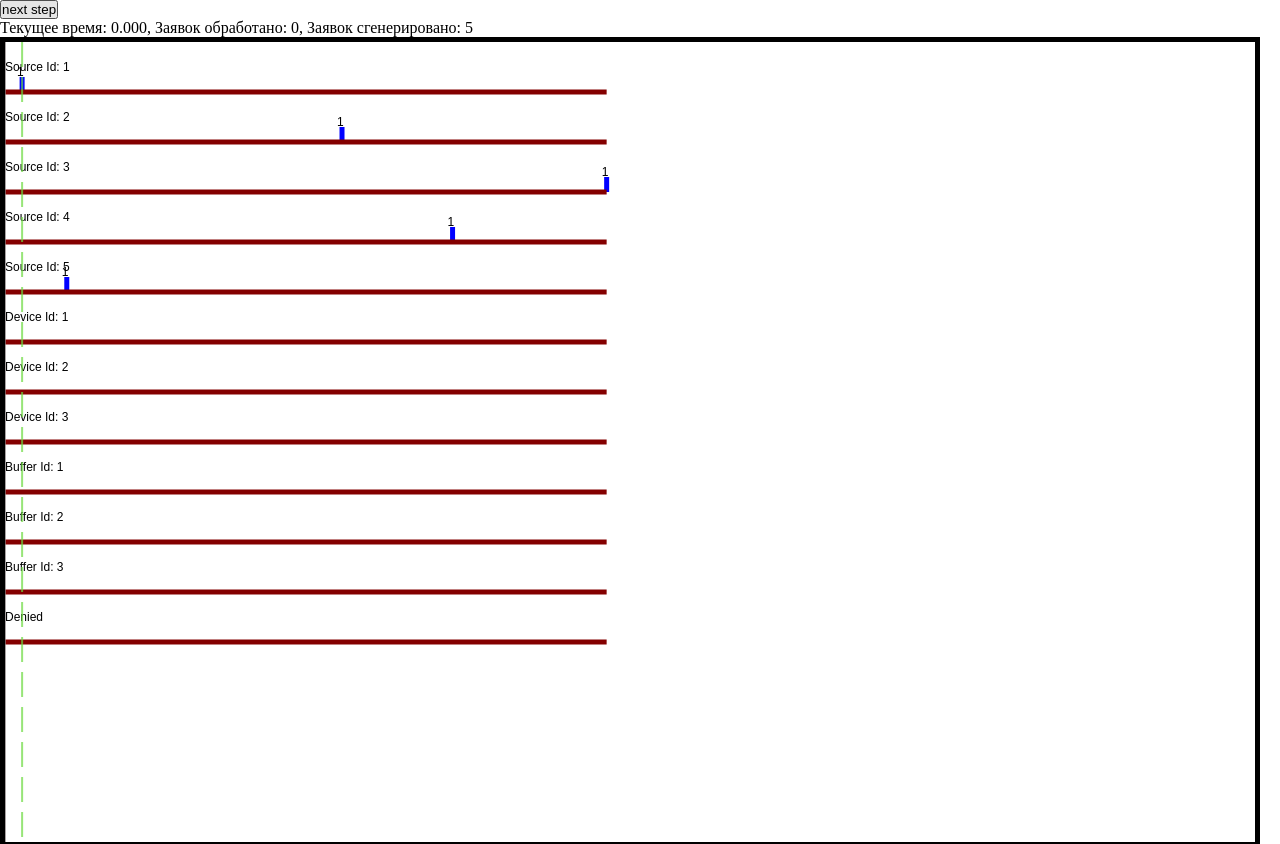
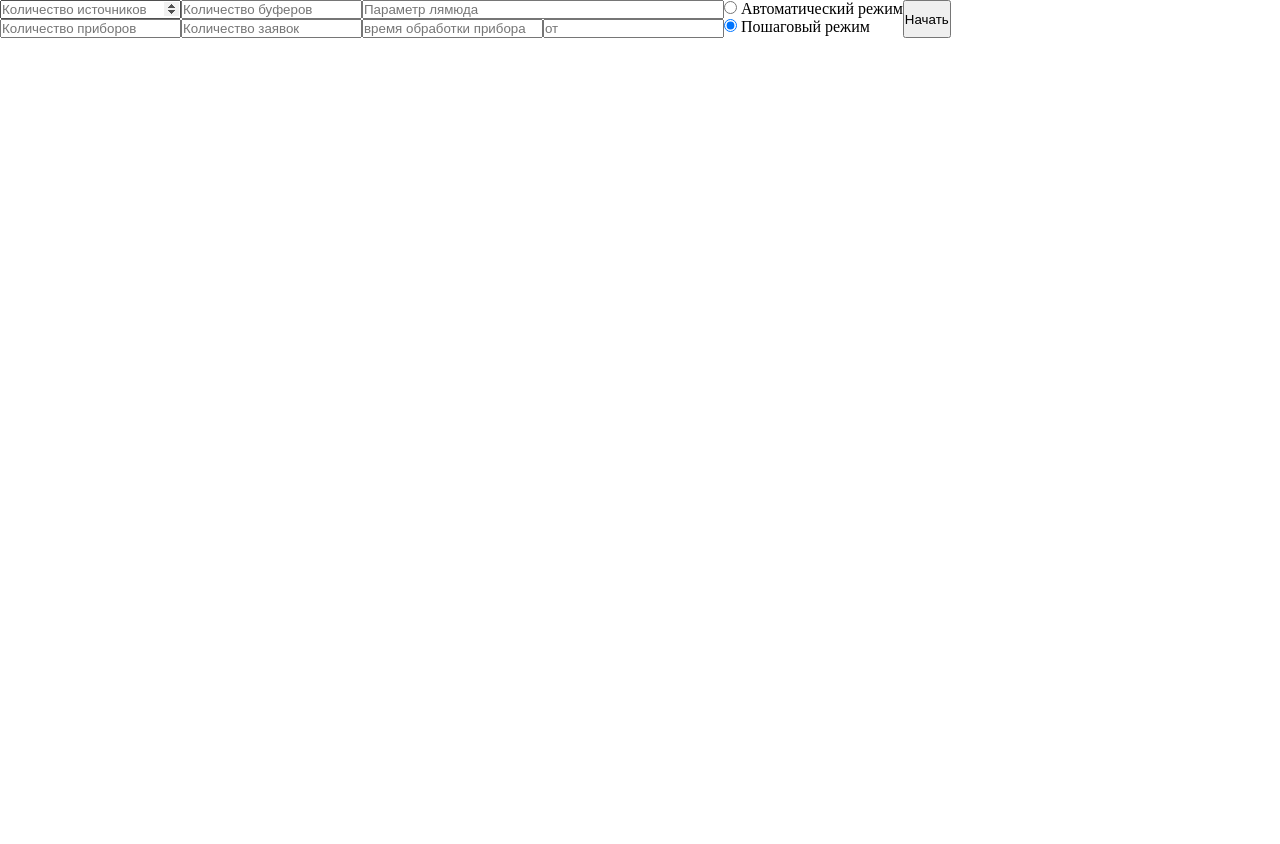
Before and after one commit to Endray952/architecture-course-work, a React (Create React App) app: page / in a window 1280 px wide. Shown: the top 844 px of the page. After the commit the page ends 800 px from the top, so only its background shows below. Built offline with nearby package versions, Linux system fonts and the light colour scheme.

Commit message:
feat: add change regime without auto regime

```diff
--- a/src/App.jsx
+++ b/src/App.jsx
@@ -1,5 +1,5 @@
 import { observer } from 'mobx-react-lite';
-import { useEffect, useRef } from 'react';
+import { useEffect, useRef, useState } from 'react';
 import styled from 'styled-components';
 import Store from './Logic/Store';
 import { System } from './Logic/System';
@@ -23,35 +23,34 @@ const LogContainer = styled.div`
 
 const App = observer(() => {
     let systemRef = useRef();
+    // useEffect(() => {
+    //     systemRef.current = new System(10, 5, 3, 3);
+    //     Store.update(systemRef.current);
+    //     //systemRef.current.calendar.getAllEvents();
+    // }, []);
+    const [start, setStart] = useState(0);
+
     useEffect(() => {
-        systemRef.current = new System(5, 5, 3, 3);
-        Store.update(systemRef.current);
+        if (Store.initialParametrs.started) {
+            console.log(Store.initialParametrs);
+            systemRef.current = new System(
+                Store.initialParametrs.bidsNum,
+                Store.initialParametrs.sourcesNum,
+                Store.initialParametrs.devicesNum,
+                Store.initialParametrs.buffersNum
+            );
+            Store.update(systemRef.current);
+        }
+        console.log('useEffect');
         //systemRef.current.calendar.getAllEvents();
-    }, []);
+    }, [start]);
 
     return (
         <>
-            {/* <div>
-                current time {Store.systemTime} bidsProduced{' '}
-                {Store.bidsProduced}
-            </div> */}
-
-            {/* <button
-                onClick={() => {
-                    systemRef.current?.handleNextEvent();
-                    Store.update(systemRef.current);
-                }}
-                disabled={Store.endModulating}
-            >
-                next step
-            </button>
-            <div>{`current time:  ${Store.systemTime.toFixed(3)}`}</div>
-            <Charts /> */}
+            <StartOptions setStart={setStart} start={start} />
             <StepMode systemRef={systemRef} />
 
-            <StartOptions />
-
-            <LogContainer>
+            {/* <LogContainer>
                 <div>
                     <Calendar />
                     <Sources />
@@ -62,7 +61,7 @@ const App = observer(() => {
                 <div>
                     <Logger />
                 </div>
-            </LogContainer>
+            </LogContainer> */}
         </>
     );
 });
--- a/src/Logic/Store.js
+++ b/src/Logic/Store.js
@@ -21,14 +21,19 @@ class Store {
     systemParams = { sourcesNum: 0, devicesNum: 0, buffersNum: 0 };
 
     bidsGenerated = 0;
+    bidsProduced = 0;
     timeLineLength = 0;
     endModulating = false;
 
     initialParametrs = {
+        started: false,
         mode: 'step',
         sourcesNum: 0,
         buffersNum: 0,
         devicesNum: 0,
+        bidsNum: 0,
+        lambda: 1,
+        produceTimeInterval: { start: 0, end: 10 },
     };
 
     constructor() {
@@ -69,6 +74,8 @@ class Store {
         this.endModulating = system.endModulatingFlag;
         // console.log(this.bidsProduced, this.systemTime);
         this.bidsGenerated = system.generatedBidsNum;
+
+        this.bidsProduced = system.producedBidsNum;
     }
 }
 export default new Store();
--- a/src/Logic/System.js
+++ b/src/Logic/System.js
@@ -14,7 +14,7 @@ export class System {
     bufferManager;
     sourceManager;
     logger;
-    totalBidsNum;
+
     producedBidsNum = 0;
     mode;
     currentEvent;
@@ -28,7 +28,7 @@ export class System {
         this.totalGenerateBidsNum = totatlBidsNum;
 
         this.systemParams = { sourcesNum, devicesNum, buffersNum };
-        this.totalBidsNum = totatlBidsNum;
+
         this.calendar = new Calendar();
         this.deviceManager = new DeviceManager(devicesNum);
         this.sourceManager = new SourceManager(sourcesNum);
@@ -46,7 +46,7 @@ export class System {
         }
         this.currentEvent = nextEvent;
 
-        if (this.generatedBidsNum === this.totalGenerateBidsNum) {
+        if (this.generatedBidsNum >= this.totalGenerateBidsNum) {
             this.stopModulatingFlag = true;
         }
 
--- a/src/View/Charts/StepMode.jsx
+++ b/src/View/Charts/StepMode.jsx
@@ -6,6 +6,12 @@ import styled from 'styled-components';
 import { observer } from 'mobx-react-lite';
 
 const StepMode = observer(({ systemRef }) => {
+    if (
+        !Store.initialParametrs.started ||
+        Store.initialParametrs.mode !== 'step'
+    ) {
+        return null;
+    }
     return (
         <>
             <button
@@ -17,7 +23,7 @@ const StepMode = observer(({ systemRef }) => {
             >
                 next step
             </button>
-            <div ley={uuid()}>{`Текущее время:  ${Store.systemTime.toFixed(
+            <div key={uuid()}>{`Текущее время:  ${Store.systemTime.toFixed(
                 3
             )},  Заявок обработано:  ${
                 Store.bidsProduced
--- a/src/View/StartView/Inputs.jsx
+++ b/src/View/StartView/Inputs.jsx
@@ -1,5 +1,6 @@
 import React, { useRef, useState } from 'react';
 import styled from 'styled-components';
+import Store from '../../Logic/Store';
 
 const StartOptionsContainer = styled.div`
     display: flex;
@@ -17,17 +18,60 @@ const Inputs = () => {
                 <input
                     placeholder='Количество источников'
                     type='number'
-                    onChange={(e) => console.log(e.target.value)}
-                ></input>
-                <input></input>
+                    onChange={(e) => {
+                        Store.initialParametrs.sourcesNum = +e.target.value;
+                    }}
+                />
+                <input
+                    placeholder='Количество приборов'
+                    type='number'
+                    onChange={(e) => {
+                        Store.initialParametrs.devicesNum = +e.target.value;
+                    }}
+                />
             </ColumnPair>
             <ColumnPair>
-                <input></input>
-                <input></input>
+                <input
+                    placeholder='Количество буферов'
+                    type='number'
+                    onChange={(e) => {
+                        Store.initialParametrs.buffersNum = +e.target.value;
+                    }}
+                />
+                <input
+                    placeholder='Количество заявок'
+                    type='number'
+                    onChange={(e) => {
+                        Store.initialParametrs.bidsNum = +e.target.value;
+                    }}
+                />
             </ColumnPair>
             <ColumnPair>
-                <input></input>
-                <input></input>
+                <input
+                    placeholder='Параметр лямюда'
+                    type='number'
+                    onChange={(e) => {
+                        Store.initialParametrs.lambda = +e.target.value;
+                    }}
+                />
+                <div>
+                    <input
+                        placeholder='время обработки прибора до'
+                        type='number'
+                        onChange={(e) => {
+                            Store.initialParametrs.produceTimeInterval.start =
+                                +e.target.value;
+                        }}
+                    />
+                    <input
+                        placeholder='от'
+                        type='number'
+                        onChange={(e) => {
+                            Store.initialParametrs.produceTimeInterval.end =
+                                +e.target.value;
+                        }}
+                    />
+                </div>
             </ColumnPair>
         </StartOptionsContainer>
     );
--- a/src/View/StartView/RadioButtons.jsx
+++ b/src/View/StartView/RadioButtons.jsx
@@ -1,14 +1,20 @@
+import { observer } from 'mobx-react-lite';
 import React, { useState } from 'react';
 import styled from 'styled-components';
+import Store from '../../Logic/Store';
 const ColumnPair = styled.div`
     display: flex;
     flex-direction: column;
 `;
 const MODE = { step: 'step', auto: 'auto' };
-const RadioButtons = () => {
-    const [selectedMode, setSelectedMode] = useState(MODE.step);
+const RadioButtons = observer(() => {
+    //const [selectedMode, setSelectedMode] = useState(MODE.step);
     const setMode = (e) => {
-        setSelectedMode(e.target.value);
+        //setSelectedMode(e.target.value);
+        //Store.initialParametrs.mode = selectedMode;
+        //console.log(selectedMode, Store.initialParametrs);
+        Store.initialParametrs.mode = e.target.value;
+        console.log(Store.initialParametrs);
     };
     return (
         <ColumnPair>
@@ -19,7 +25,7 @@ const RadioButtons = () => {
                     name='mode'
                     value='auto'
                     onChange={setMode}
-                    checked={selectedMode === MODE.auto}
+                    checked={Store.initialParametrs.mode === MODE.auto}
                 />{' '}
                 Автоматический режим
             </div>
@@ -30,12 +36,12 @@ const RadioButtons = () => {
                     id='step'
                     name='mode'
                     value='step'
-                    checked={selectedMode === MODE.step}
+                    checked={Store.initialParametrs.mode === MODE.step}
                 />{' '}
                 Пошаговый режим
             </div>
         </ColumnPair>
     );
-};
+});
 
 export default RadioButtons;
--- a/src/View/StartView/StartOptions.jsx
+++ b/src/View/StartView/StartOptions.jsx
@@ -1,5 +1,7 @@
+import { observer } from 'mobx-react-lite';
 import React, { useRef, useState } from 'react';
 import styled from 'styled-components';
+import Store from '../../Logic/Store';
 import Inputs from './Inputs';
 import RadioButtons from './RadioButtons';
 
@@ -12,13 +14,49 @@ const ColumnPair = styled.div`
     flex-direction: column;
 `;
 
-const StartOptions = () => {
+const StartOptions = observer(({ start, setStart }) => {
+    const [errorText, setErrorText] = useState('');
+    const handleStart = () => {
+        const validateText = validateData();
+        console.log(validateText);
+        if (validateText === 'valid') {
+            setErrorText('');
+            Store.initialParametrs.started = true;
+            setStart(++start);
+        } else {
+            setErrorText(validateText);
+        }
+    };
     return (
-        <StartOptionsContainer>
-            <Inputs />
-            <RadioButtons />
-        </StartOptionsContainer>
+        <>
+            <StartOptionsContainer>
+                <Inputs />
+                <RadioButtons />
+                <button onClick={handleStart}>Начать</button>
+            </StartOptionsContainer>
+            {errorText && <p>{errorText}</p>}
+        </>
     );
-};
+});
 
 export default StartOptions;
+
+const validateData = () => {
+    const params = Store.initialParametrs;
+    if (params.produceTimeInterval.start >= params.produceTimeInterval.end) {
+        return 'invalid produce interval';
+    }
+    if (
+        params.sourcesNum <= 0 ||
+        params.buffersNum <= 0 ||
+        params.devicesNum <= 0 ||
+        params.bidsNum < params.sourcesNum ||
+        params.lambda <= 0 ||
+        params.produceTimeInterval.start <= 0 ||
+        params.produceTimeInterval.end <= 0
+    ) {
+        return 'input value';
+    }
+
+    return 'valid';
+};
```
Also changed, not shown: src/View/Chart.jsx (deleted, +0 -90 lines).
